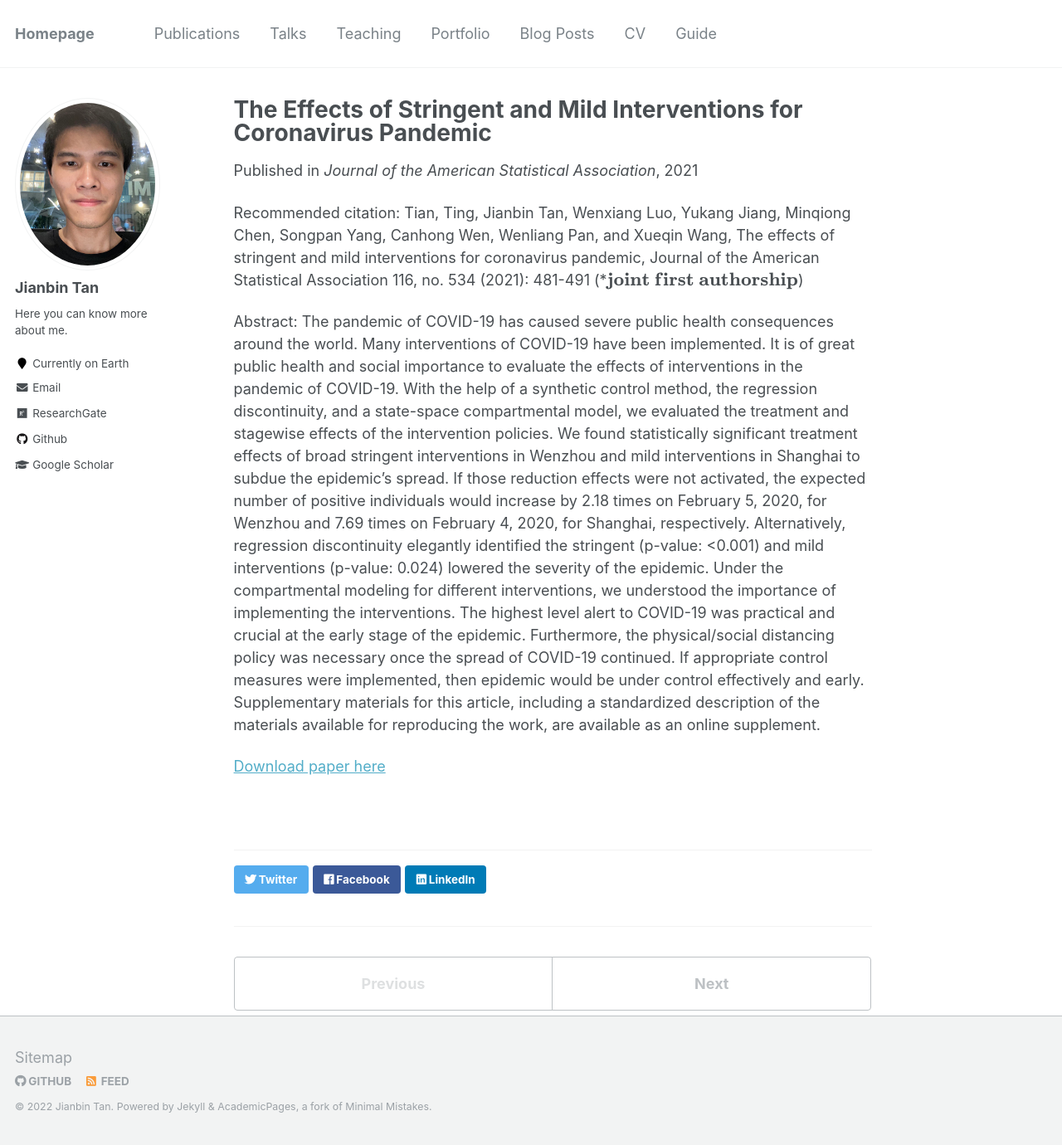
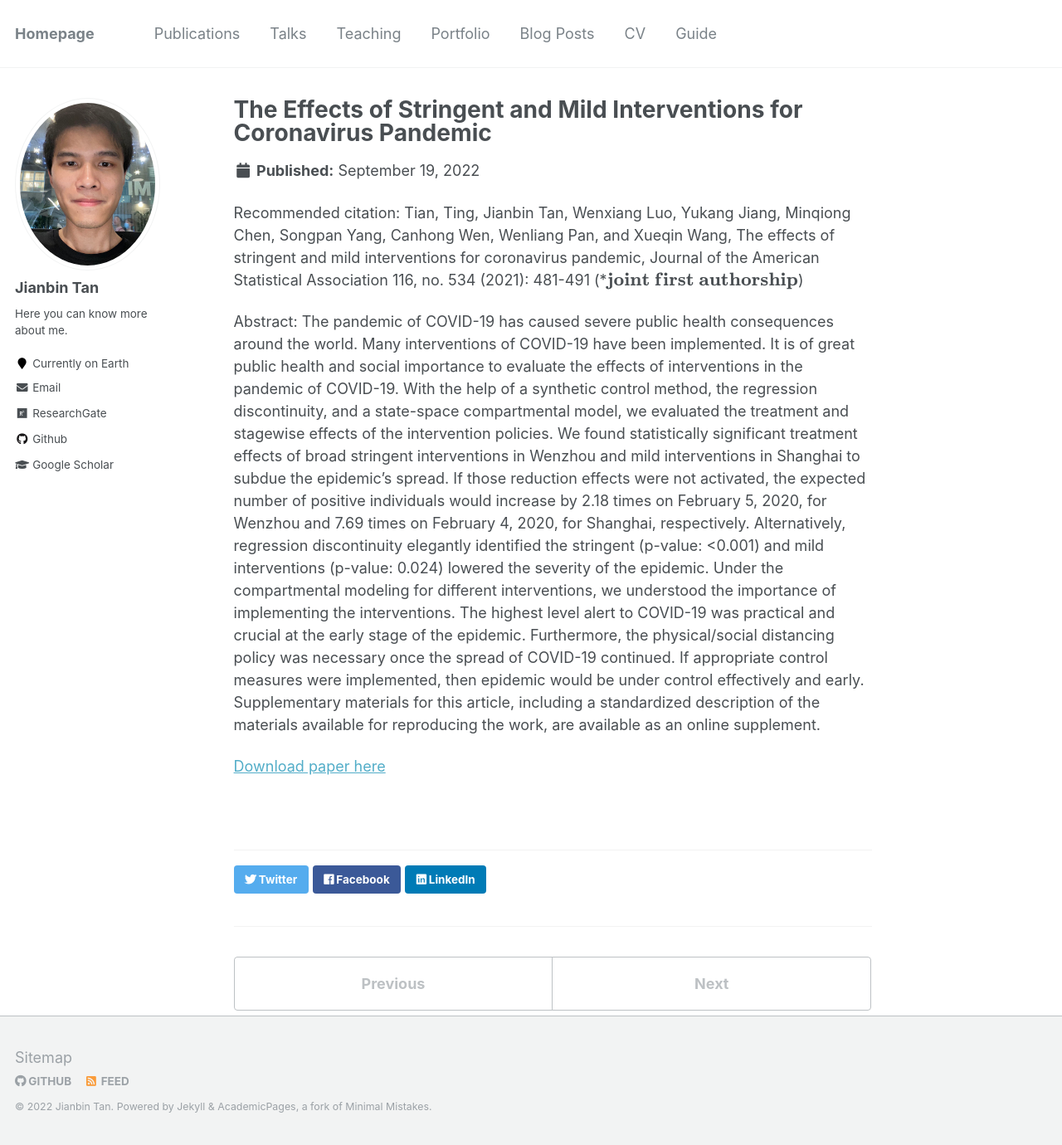
Before and after one commit to Tan-jianbin/Tan-jianbin.github.io, a Jekyll site: the page built from _publications/JASA1.md, in a window 1280 px wide and 1380 px high. Shown: the whole window at 83% size. Built offline with Jekyll 4.4.1, drawn with Linux system fonts in a browser that asks for light colours; formulas are drawn with MathJax 3.

Commit message:
Update JASA1.md

```diff
--- a/_publications/JASA1.md
+++ b/_publications/JASA1.md
@@ -3,8 +3,6 @@
 collection: publications
 permalink: /publication/JASA1
 excerpt: ''
-date: 2021-04-22
-venue: 'Journal of the American Statistical Association'
 paperurl: ''
 citation: 'Tian, Ting, Jianbin Tan, Wenxiang Luo, Yukang Jiang, Minqiong Chen, Songpan Yang, Canhong Wen, Wenliang Pan, and Xueqin Wang, The effects of stringent and mild interventions for coronavirus pandemic, Journal of the American Statistical Association 116, no. 534 (2021): 481-491 (*$\mathbf{joint\ first\ authorship}$)'
 
```
